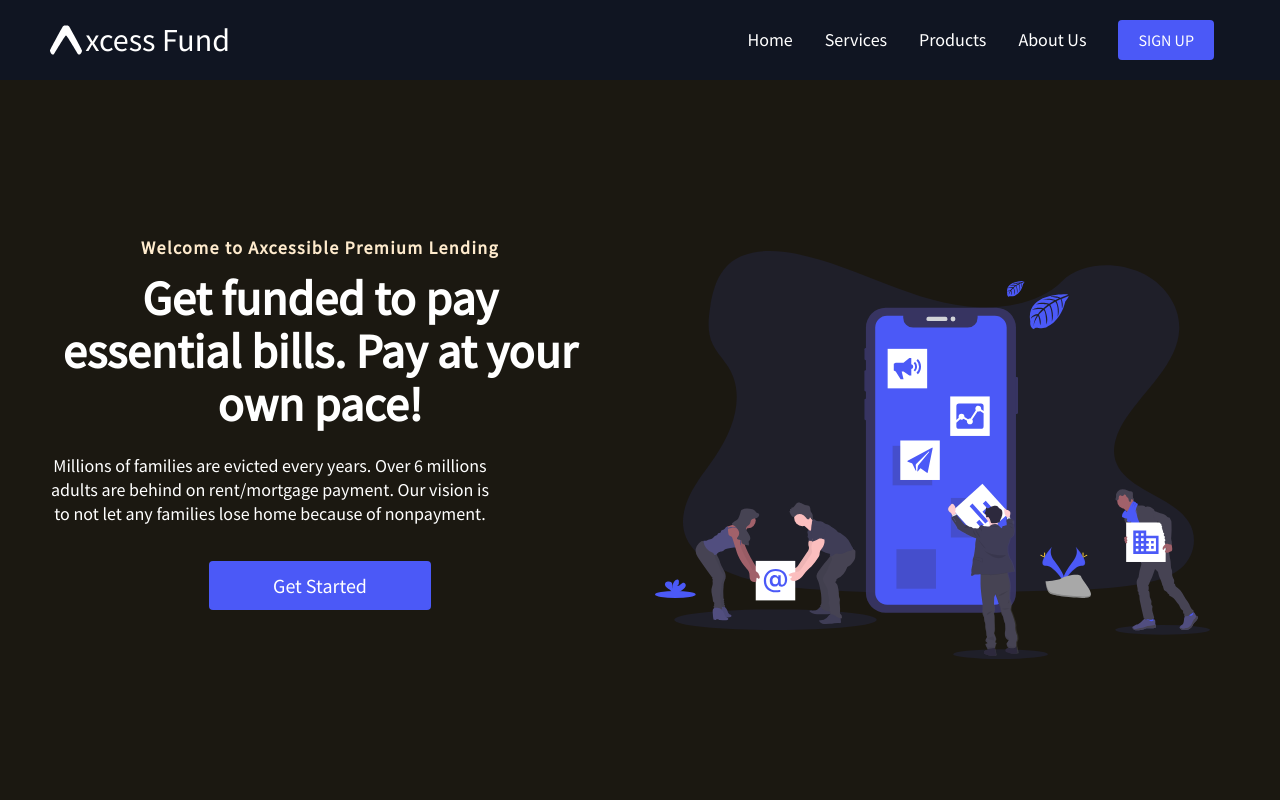
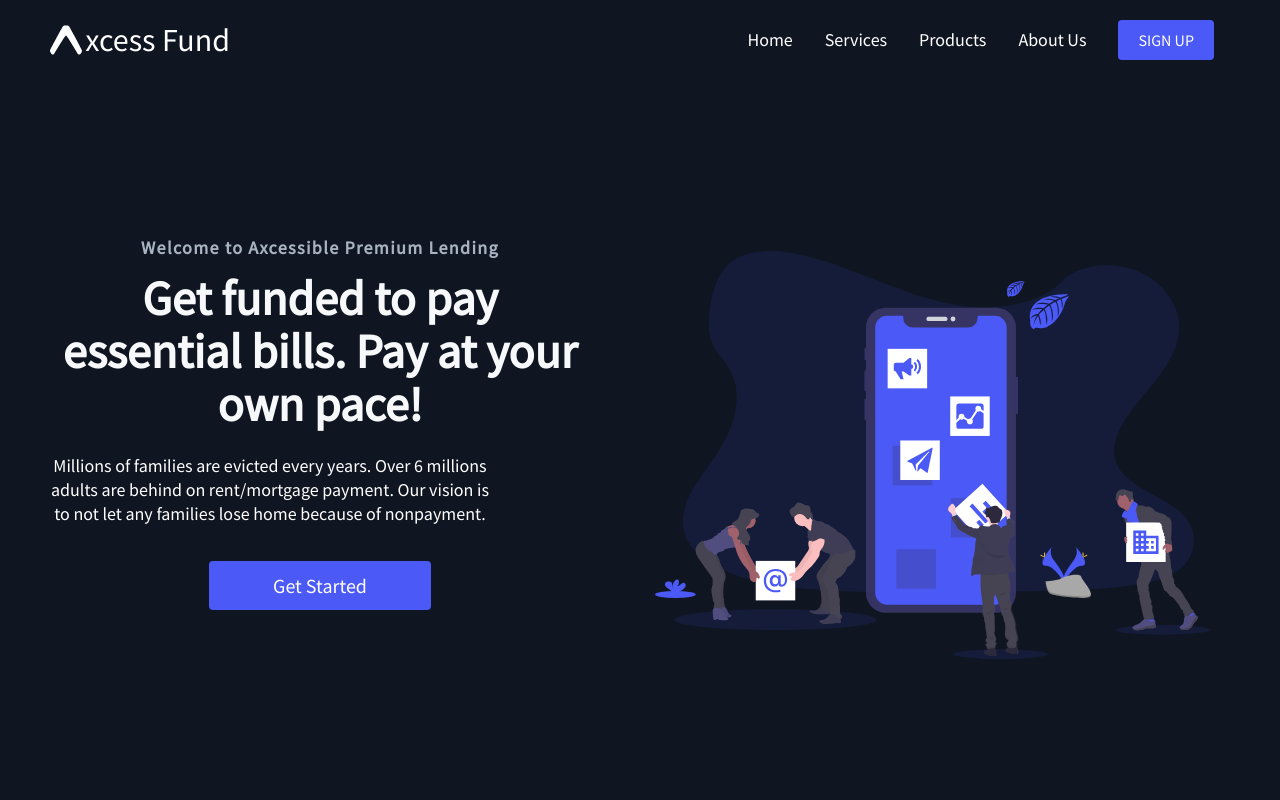
Before and after one commit to krishnaneupaney/axcessclient, a React (Create React App) app: page / in a window 1280 px wide. Shown: the top 800 px of the page. Built offline with nearby package versions, Linux system fonts and the light colour scheme.

Commit message:
some fixes commited

```diff
--- a/src/components/InfoSection/InfoSection.elements.js
+++ b/src/components/InfoSection/InfoSection.elements.js
@@ -3,7 +3,7 @@ import styled from 'styled-components';
 export const InfoSec = styled.div`
   color: #fff;
   padding: 160px 0;
-  background: ${({ lightBg }) => (lightBg ? '#fff' : '#1B1811')};
+  background: ${({ lightBg }) => (lightBg ? '#fff' : '#101522')};
 `;
 
 export const InfoRow = styled.div`
@@ -47,7 +47,7 @@ export const ImgWrapper = styled.div`
 `;
 
 export const TopLine = styled.div`
-  color: ${({ lightTopLine }) => (lightTopLine ? '#FFEBCD' : '#FFEBCD')};
+  color: ${({ lightTopLine }) => (lightTopLine ? '#a9b3c1' : '#4B59F7')};
   font-size: 18px;
   line-height: 16px;
   font-weight: 700;
@@ -69,7 +69,7 @@ export const Heading = styled.h1`
   font-size: 48px;
   line-height: 1.1;
   font-weight: 600;
-  color: ${({ lightText }) => (lightText ? '#fff' : '#1c2237')};
+  color: ${({ lightText }) => (lightText ? '#f7f8fa' : '#1c2237')};
 `;
 
 export const Subtitle = styled.p`
@@ -77,5 +77,5 @@ export const Subtitle = styled.p`
   margin-bottom: 35px;
   font-size: 18px;
   line-height: 24px;
-  color: ${({ lightTextDesc }) => (lightTextDesc ? '#fff' : '#fff')};
+  color: ${({ lightTextDesc }) => (lightTextDesc ? 'dark' : 'dark')};
 `;
```
